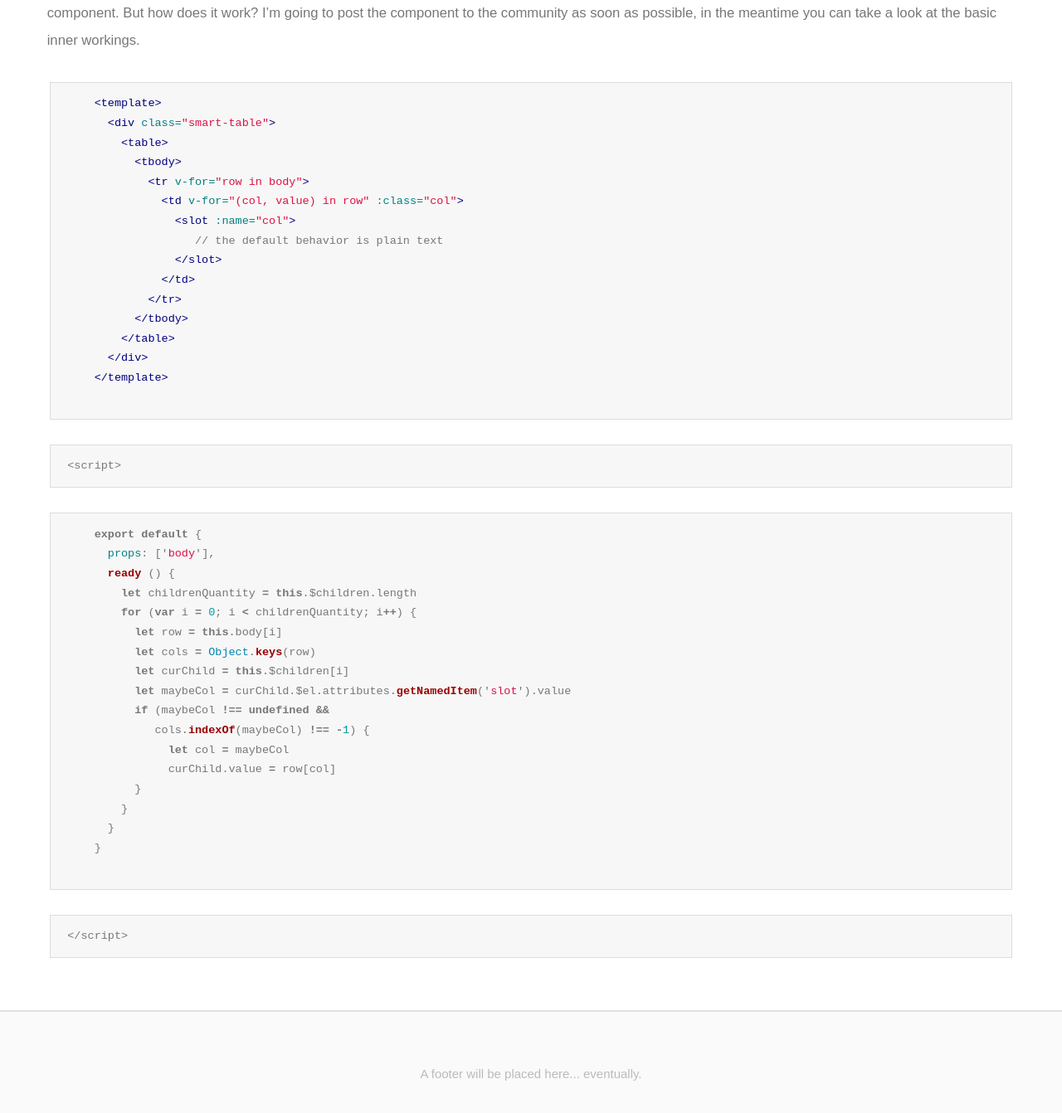
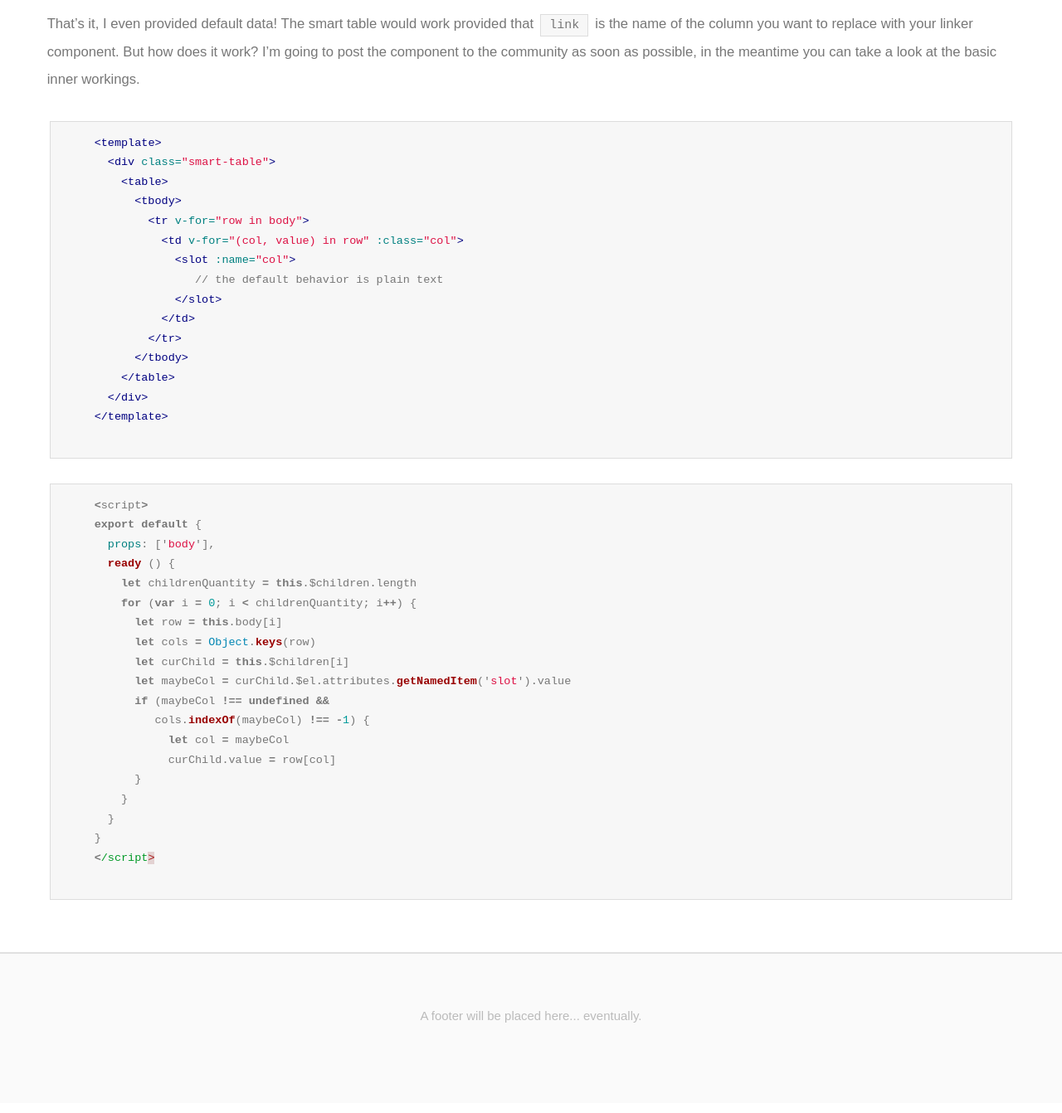
Before and after one commit to gurghet/gurghet.github.io, a Jekyll site: the page built from _posts/2016-02-21-vue-js-smart-table-component.md, in a window 1280 px wide and 1400 px high, scrolled down 1524 px. Shown: the top 1342 px of the window at 83% size. Built offline with Jekyll 4.4.1, drawn with Linux system fonts in a browser that asks for light colours; nearby versions of some CDN libraries.

Commit message:
Update 2016-02-21-vue-js-smart-table-component.md

```diff
--- a/_posts/2016-02-21-vue-js-smart-table-component.md
+++ b/_posts/2016-02-21-vue-js-smart-table-component.md
@@ -11,29 +11,30 @@
 
 Then I figured out I could build a powerful general-purpose table component I could reuse here and there. I've done that and the result were really great. But there is a foundamental problem with these kind of tables.
 
-> When you pass data to the table through a props, the table will display the data exactly as you pass it.
+> When you pass data to the table through a props,
+> the table will display the data exactly as you pass it.
 > This means there is no immediate way to tell the table **how** to render data.
 
 Sure you could put built-in some options for example instead of passing the string `"http://google.com"` you could pass an object `{ href: "http://google.com", title: "Random search engine" }` but then you are limited no a certain number of options.
 
 The smart table I built is a little more powerful. Say you want to display some cell as links. With the Smart Table you can write something like this
 
-{% highlight html %}
+    {% highlight html %}
     <smart-table :body="body">
       <linker slot="link"></linker>
     </smart-table>
-{% endhighlight %}
+    {% endhighlight %}
 
 Easy right?
 
 Actually for this to work you are in charge of creating the linker component, but that's far from difficult
 
-{% highlight javascript %}
+    {% highlight javascript %}
     Vue.extend({
       template: '<a href="{{value.href}}">{{value.title}}</a>',
       data () { return { value: { href: '#', title: 'default title' } } }
     })
-{% endhighlight %}
+    {% endhighlight %}
 
 That's it, I even provided default data! The smart table would work provided that `link` is the name of the column you want to replace with your linker component. But how does it work? I'm going to post the component to the community as soon as possible, in the meantime you can take a look at the basic inner workings.
 
@@ -54,10 +55,8 @@
       </div>
     </template>
     {% endhighlight %}
-
-
+    {% highlight javascript %}
     <script>
-    {% highlight javascript %}
     export default {
       props: ['body'],
       ready () {
@@ -75,5 +74,5 @@
         }
       }
     }
+    </script>
     {% endhighlight %}
-    </script>
```
